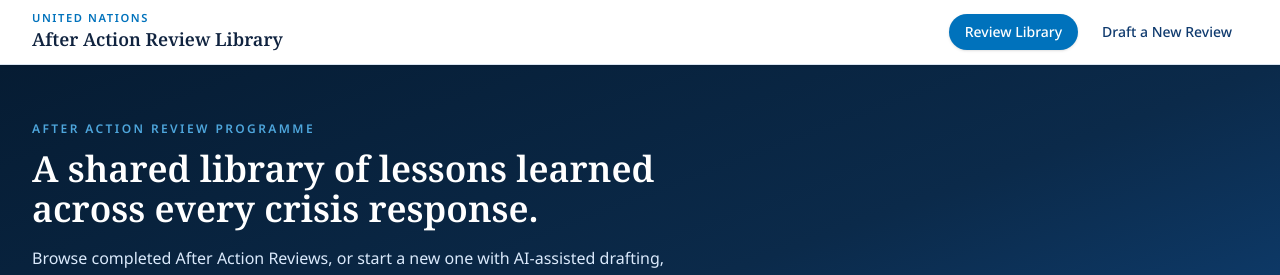
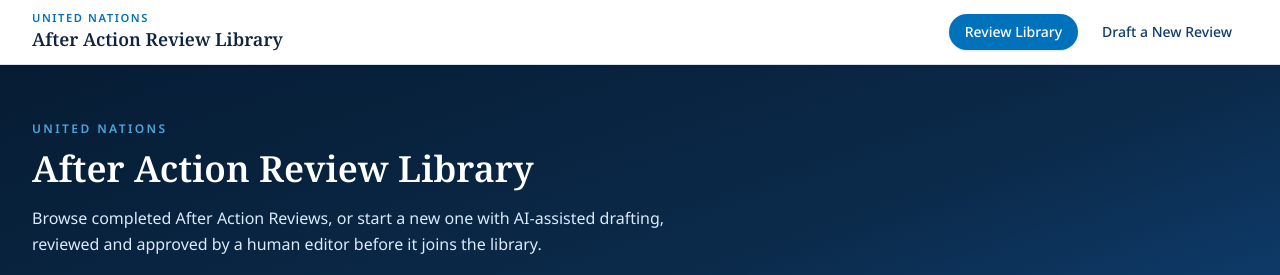
Before and after one commit to jia-q1/after-action-reviews, a Next.js app: page / in a window 1280 px wide. Shown: the top 275 px of the page. Built offline with nearby package versions, Linux system fonts and the light colour scheme; no server answers; the database is empty.

Commit message:
small content changes

```diff
--- a/src/app/page.tsx
+++ b/src/app/page.tsx
@@ -156,9 +156,9 @@
   }, [inProgress]);
 
   const counts = {
-    total: matches.length,
-    completed: completed.length,
-    inProgress: inProgress.length,
+    total: records.length,
+    completed: records.filter((r) => r.status === "Completed").length,
+    inProgress: records.filter((r) => r.status === "In Progress").length,
   };
 
   return (
@@ -166,10 +166,10 @@
       <section className="border-b border-un-border bg-gradient-to-br from-un-blue-950 via-un-blue-900 to-un-blue-700 text-white">
         <div className="mx-auto max-w-7xl px-4 sm:px-6 lg:px-8 py-14">
           <p className="text-xs font-semibold uppercase tracking-[0.2em] text-un-blue-400">
-            After Action Review Programme
+            United Nations
           </p>
           <h1 className="mt-3 font-serif text-3xl sm:text-4xl font-semibold max-w-2xl">
-            A shared library of lessons learned across every crisis response.
+            After Action Review Library
           </h1>
           <p className="mt-4 max-w-2xl text-un-blue-100 leading-relaxed">
             Browse completed After Action Reviews, or start a new one with
```
